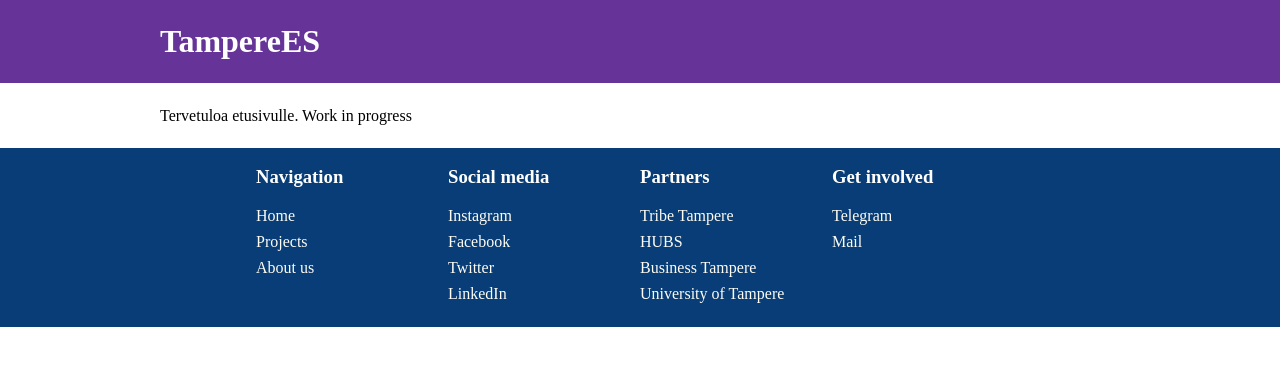
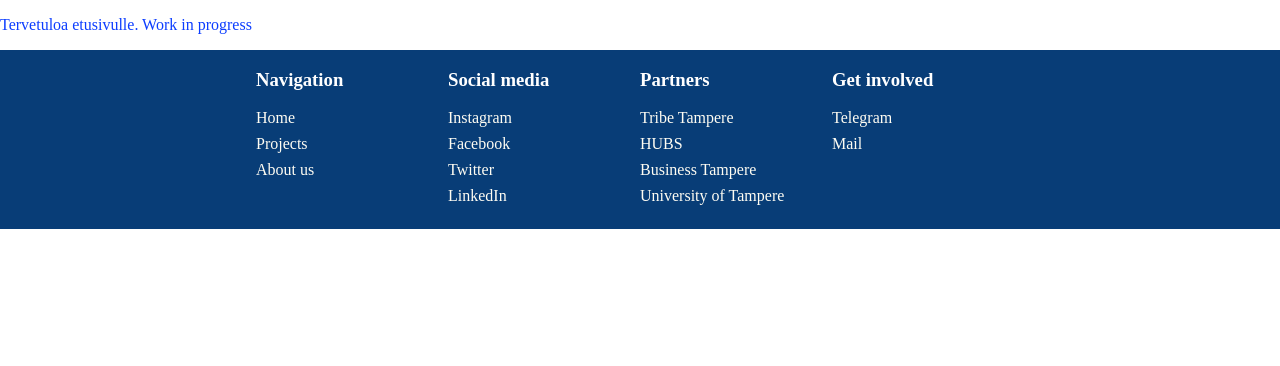
Before and after one commit to TampereES/website-2022, a Gatsby site: page / in a window 1280 px wide. Built offline with nearby package versions, Linux system fonts and the light colour scheme; Gatsby itself is replaced by a stand-in of ours.

Commit message:
added colors

```diff
--- a/src/components/header.js
+++ b/src/components/header.js
@@ -2,34 +2,9 @@ import * as React from "react"
 import PropTypes from "prop-types"
 import { Link } from "gatsby"
 
-const Header = ({ siteTitle }) => (
-  <header
-    style={{
-      background: `rebeccapurple`,
-      marginBottom: `1.45rem`
-    }}
-  >
-    <div
-      style={{
-        margin: `0 auto`,
-        maxWidth: 960,
-        padding: `1.45rem 1.0875rem`
-      }}
-    >
-      <h1 style={{ margin: 0 }}>
-        <Link
-          to="/"
-          style={{
-            color: `white`,
-            textDecoration: `none`
-          }}
-        >
-          {siteTitle}
-        </Link>
-      </h1>
-    </div>
-  </header>
-)
+const Header = () => {
+  return <div></div>
+}
 
 Header.propTypes = {
   siteTitle: PropTypes.string
--- a/src/components/layout.js
+++ b/src/components/layout.js
@@ -14,29 +14,11 @@ import Footer from "./Footer"
 import Header from "./header"
 
 const Layout = ({ children }) => {
-  const data = useStaticQuery(graphql`
-    query SiteTitleQuery {
-      site {
-        siteMetadata {
-          title
-        }
-      }
-    }
-  `)
-
   return (
     <>
-      <Header siteTitle={data.site.siteMetadata?.title || `Title`} />
-      <div
-        style={{
-          margin: `0 auto`,
-          maxWidth: 960,
-          padding: `0 1.0875rem 1.45rem`
-        }}
-      >
-        <main>{children}</main>
-      </div>
-      <Footer/>
+      <Header />
+      <main>{children}</main>
+      <Footer />
     </>
   )
 }
--- a/src/components/styles/footer.css
+++ b/src/components/styles/footer.css
@@ -1,7 +1,3 @@
-h3 {
-  color: white;
-}
-
 .footer-column {
   width: 15%;
   padding-bottom: 1.5em;
@@ -11,11 +7,3 @@ h3 {
   display: grid;
   row-gap: 0.5em;
 }
-
-a {
-  color: #fffdf3;
-  text-decoration: none;
-}
-a:hover {
-  color: aqua;
-}
--- a/src/components/styles/global.css
+++ b/src/components/styles/global.css
@@ -1,6 +1,46 @@
-/*Tää CSS lisätää Layouttii, joten se päätyy joka sivulle*/
+/*
+Sininen: #083D77
+Vaalean sininen: #0C3DFF
+Turkoosi: #05DBF2
+Valkonen: #FFFDF3
+Pinkki: #FC51BB
+*/
 
+/* Tää CSS lisätää Layouttii, joten se päätyy joka sivulle */
 body {
   margin: 0;
   padding: 0;
+
+  background-color: white;
 }
+
+.container {
+  max-width: 960px;
+  margin: 0 auto;
+}
+
+/* Värejä elementteihin */
+
+header {
+  background-color: #fc51bb;
+}
+p,
+article {
+  color: #0c3dff;
+}
+
+h1,
+h2,
+h3,
+h4,
+h5,
+h6 {
+  color: white;
+}
+a {
+  color: #fffdf3;
+  text-decoration: none;
+}
+a:hover {
+  color: #05dbf2;
+}
--- a/src/pages/index.js
+++ b/src/pages/index.js
@@ -7,7 +7,8 @@ import Seo from "../components/seo"
 const IndexPage = () => (
   <Layout>
     <Seo title="Home" />
-    Tervetuloa etusivulle. Work in progress
+
+    <p> Tervetuloa etusivulle. Work in progress</p>
   </Layout>
 )
 
```
